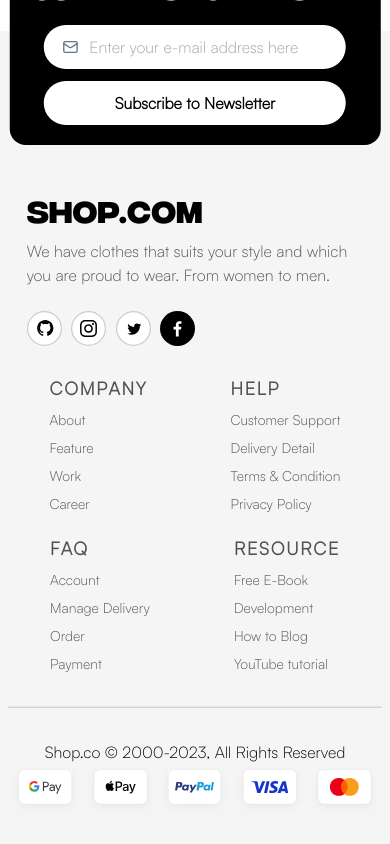
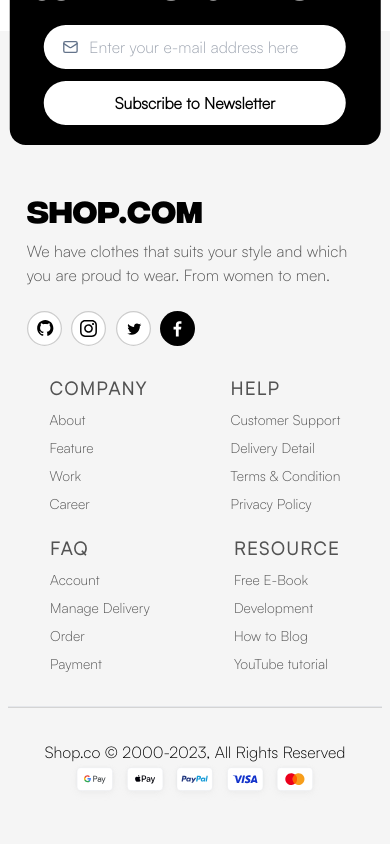
Before and after one commit to RajKishan1/shop.com, a Next.js app: page /productDetail in a window 390 px wide. Shown: the part 3384-4228 px from the top of the page. Built offline with nearby package versions, Linux system fonts and the light colour scheme.

Commit message:
fix:responsive

```diff
--- a/src/components/Footer/Footer.tsx
+++ b/src/components/Footer/Footer.tsx
@@ -10,11 +10,11 @@ const Footer = () => {
       <span className=" w-full flex flex-col lg:flex-row justify-between items-center">
         <p>Shop.co © 2000-2023, All Rights Reserved</p>
         <span className="flex justify-between">
-          <Image alt="paymentIcon" src="/gpay.svg" width={80} height={60} />
-          <Image alt="paymentIcon" src="/ipay.svg" width={80} height={60} />
-          <Image alt="paymentIcon" src="/paypal.svg" width={80} height={30} />
-          <Image alt="paymentIcon" src="/visa.svg" width={80} height={30} />
-          <Image alt="paymentIcon" src="/master.svg" width={80} height={30} />
+          <Image alt="paymentIcon" src="/gpay.svg" width={50} height={60} />
+          <Image alt="paymentIcon" src="/ipay.svg" width={50} height={60} />
+          <Image alt="paymentIcon" src="/paypal.svg" width={50} height={30} />
+          <Image alt="paymentIcon" src="/visa.svg" width={50} height={30} />
+          <Image alt="paymentIcon" src="/master.svg" width={50} height={30} />
         </span>
       </span>
     </div>
--- a/src/components/LandingPage/bannerDiv.tsx
+++ b/src/components/LandingPage/bannerDiv.tsx
@@ -5,7 +5,7 @@ import Image from "next/image";
 
 const BannerDiv = () => {
   return (
-    <div className="relative w-full px-3 lg:px-24 bg-[url('/bannerBG.svg')] bg-cover">
+    <div className="relative w-full px-3 lg:px-24 bg-[url('/bannerBG.svg')] bg-cover overflow-hidden">
       <div className="w-full md:w-1/2 flex flex-col justify-evenly ">
         <h1
           className={`text-black mt-8 lg:mt-20 max-md:text-4xl text-[66px] max-2xl:text-[50px]  w-[90%] lg:w-[80%] font-integral max-md:leading-9 leading-[66px] max-2xl:leading-[58px]`}
@@ -18,7 +18,7 @@ const BannerDiv = () => {
           designed to bring out your individuality and cater to your sense of
           style.
         </p>
-        <Btn text="Shop Now" Btnclass="btnblack w-[300px] md:w-[240px]" link="category"/>
+        <Btn text="Shop Now" Btnclass="btnblack w-[240px]" link="category"/>
 
         <div className="flex gap-4 lg:gap-1 flex-wrap mt-1 lg:mt-16 mb-2 lg:mb-20 justify-between items-center text-center ">
           <Stats h1text="200+" smalltext="International Brands" />
```
